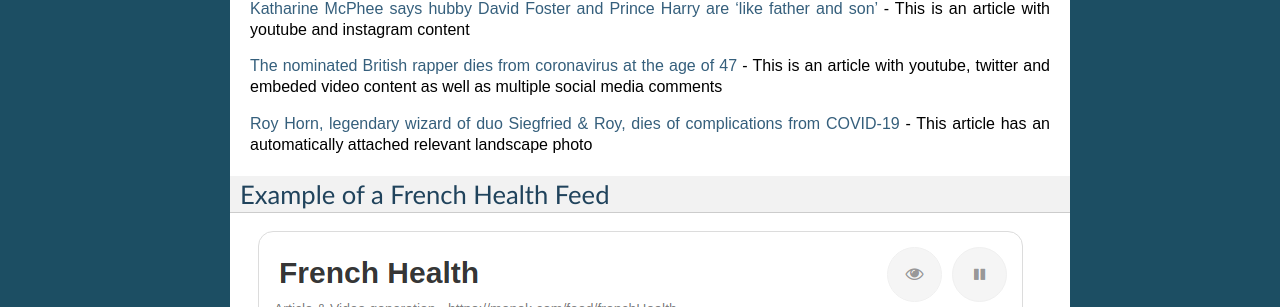
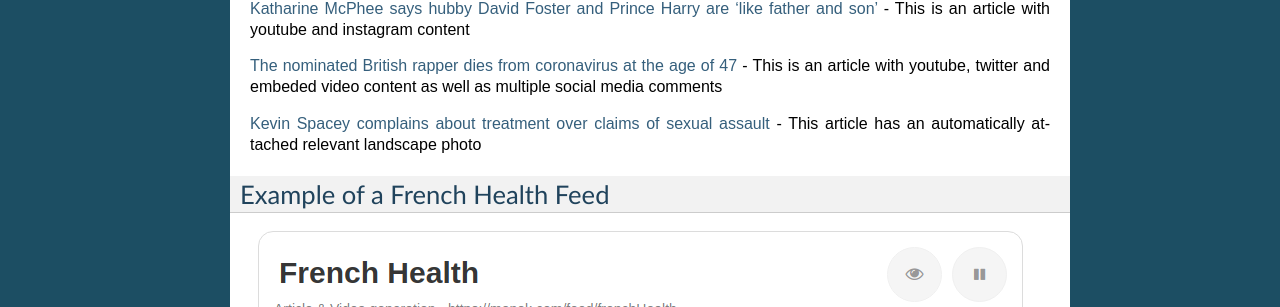
Before and after one commit to monoklabs/monok-docs, a Sphinx documentation site: the page built from docs/setupnewfeed.rst, in a window 1280 px wide. Shown: the part 1358-1665 px from the top of the page. Built offline with Sphinx 7.4.7, drawn with Linux system fonts in a browser that asks for light colours.

Commit message:
Update setupnewfeed.rst

```diff
--- a/docs/setupnewfeed.rst
+++ b/docs/setupnewfeed.rst
@@ -38,14 +38,14 @@ Finally we chose the plugins we wish to run, in this example we've chosen the "A
 
 `The nominated British rapper dies from coronavirus at the age of 47`_ - This is an article with youtube, twitter and embeded video content as well as multiple social media comments
 
-`Roy Horn, legendary wizard of duo Siegfried & Roy, dies of complications from COVID-19`_ - This article has an automatically attached relevant landscape photo
+`Kevin Spacey complains about treatment over claims of sexual assault`_ - This article has an automatically attached relevant landscape photo
 
 
 .. _`Katharine McPhee says hubby David Foster and Prince Harry are 'like father and son'`: https://www.monok.com/puff/katharine-mcphee-says-hubby-david-foster-and-prince-harry-are-like-father-and-son
 
 .. _`The nominated British rapper dies from coronavirus at the age of 47`: https://www.monok.com/puff/the-nominated-british-rapper-dies-from-coronavirus-at-the-age-of-47
 
-.. _`Roy Horn, legendary wizard of duo Siegfried & Roy, dies of complications from COVID-19`: https://www.monok.com/puff/roy-horn-of-the-famous-vegas-band-siegfried-and-roy-dies-of-complications-of-coronavirus-at-75
+.. _`Kevin Spacey complains about treatment over claims of sexual assault`: https://www.monok.com/puff/kevin-spacey-compares-sexual-abuse-allegations-to-the-coronavirus-and-says-i-understand-what-it-s-like-being-told-you-can-t-work
 
 
 Example of a French Health Feed
```
